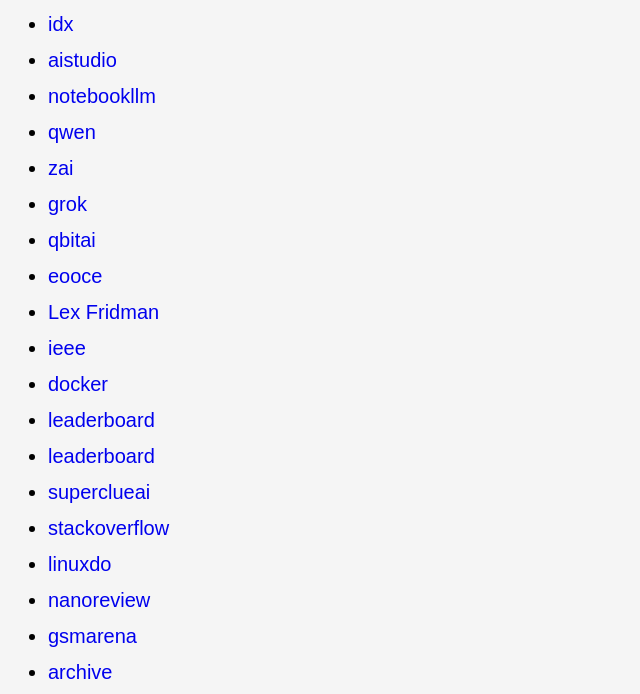
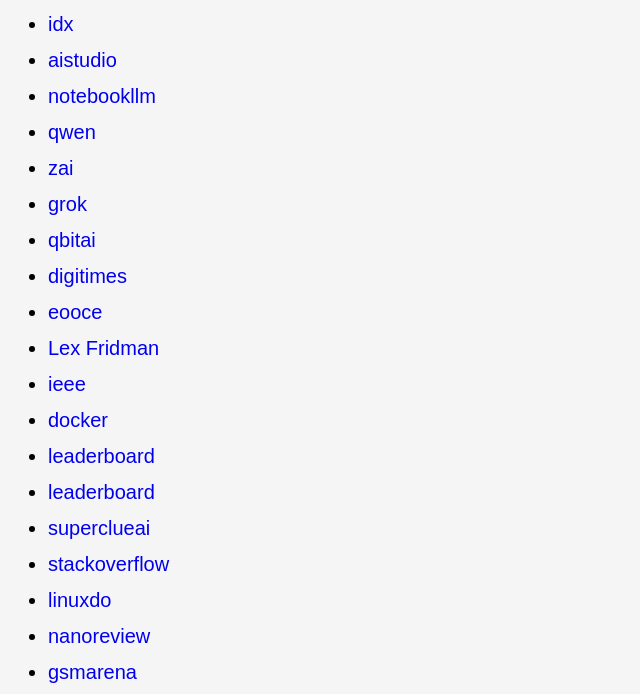
Before and after one commit to gentooarch/nav, a plain HTML site: page index.html in a window 1280 px wide. Shown: the part 85-779 px from the top of the page, without its empty margins (0-640 px from the left). Drawn offline with Linux system fonts and the light colour scheme.

Commit message:
Add Digitimes link to resources list
Added a new link to Digitimes in the list of resources.

```diff
--- a/index.html
+++ b/index.html
@@ -33,6 +33,7 @@
     <li><a href="https://chat.z.ai/" target="_blank">zai</a></li>
     <li><a href="https://grok.com/" target="_blank">grok</a></li>
     <li><a href="https://www.qbitai.com/" target="_blank">qbitai</a></li>
+    <li><a href="https://www.digitimes.com/" target="_blank">digitimes</a></li>
     <li><a href="https://nav.eooce.com/" target="_blank">eooce</a></li>
     <li><a href="https://lexfridman.com/podcast/" target="_blank">Lex Fridman</a></li>
     <li><a href="https://spectrum.ieee.org/" target="_blank">ieee</a></li>
```
